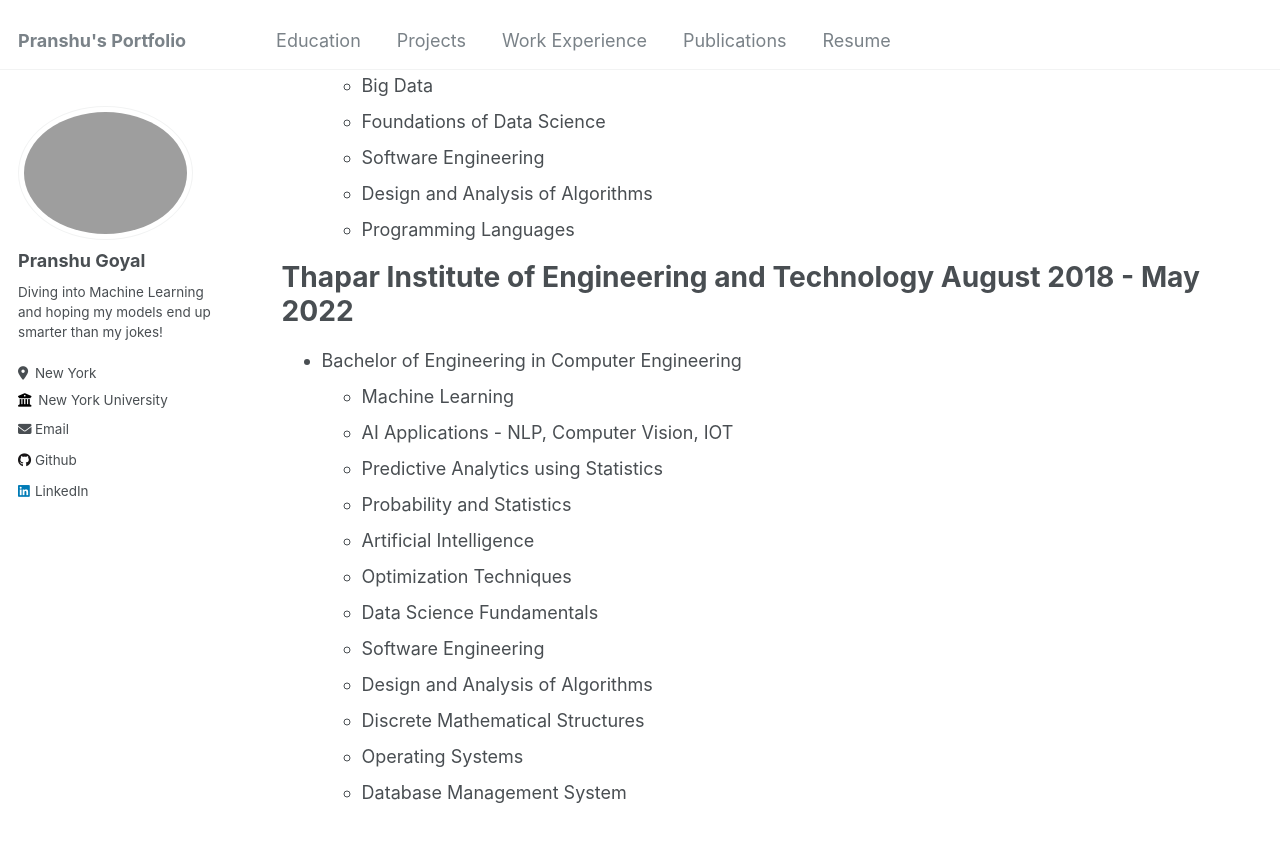
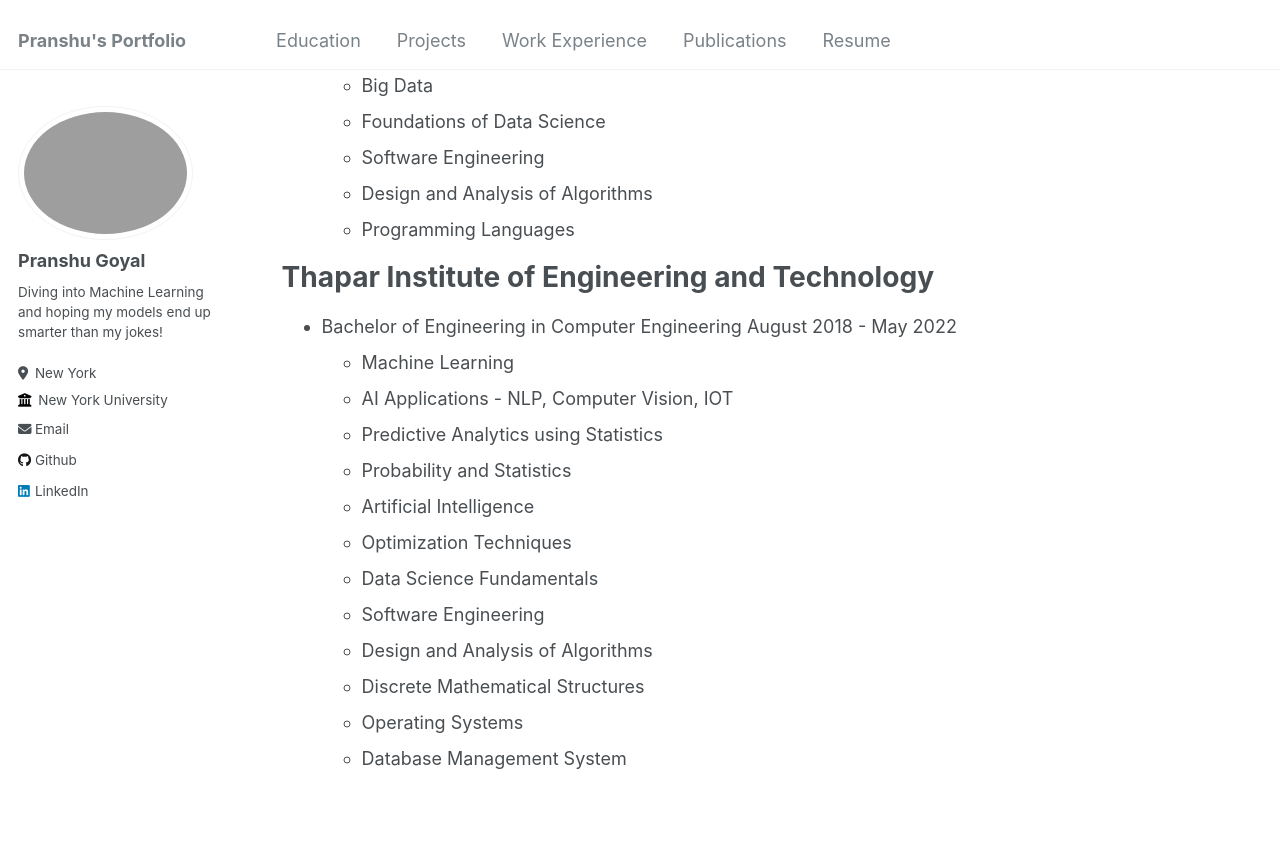
Before and after one commit to pranshu267/pranshu267.github.io, a Jekyll site: the page built from _pages/education.md, in a window 1280 px wide and 900 px high, scrolled down 308 px. Shown: the top 842 px of the window. Built offline with Jekyll 4.4.1, drawn with Linux system fonts in a browser that asks for light colours.

```diff
--- a/_pages/education.md
+++ b/_pages/education.md
@@ -20,9 +20,9 @@ New York University
   * Design and Analysis of Algorithms
   * Programming Languages
 
-Thapar Institute of Engineering and Technology       August 2018 - May 2022
+Thapar Institute of Engineering and Technology
 ======
-* Bachelor of Engineering in Computer Engineering
+* Bachelor of Engineering in Computer Engineering       August 2018 - May 2022
   * Machine Learning
   * AI Applications - NLP, Computer Vision, IOT
   * Predictive Analytics using Statistics
```
